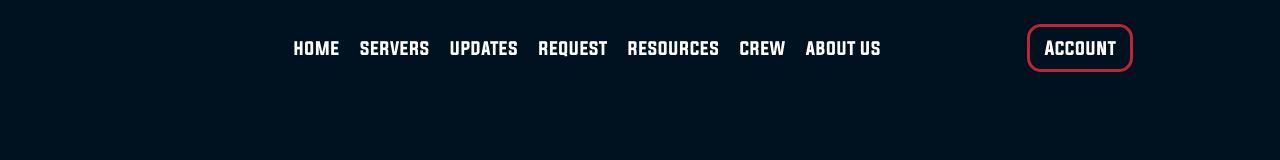
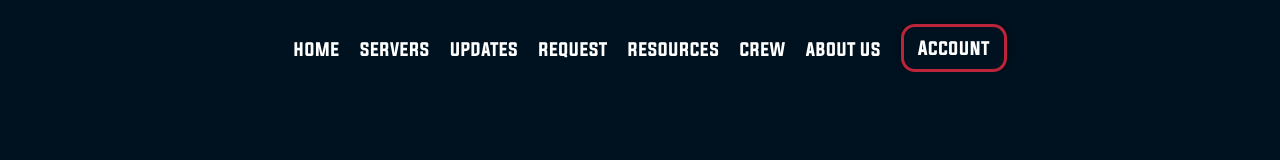
Before and after one commit to Danushka-Madushan/power-of-noobs, a plain HTML site: page index.html in a window 1280 px wide. Shown: the top 160 px of the page. Drawn offline with Linux system fonts and the light colour scheme.

Commit message:
update header.css

```diff
--- a/css/header/header.css
+++ b/css/header/header.css
@@ -1,8 +1,9 @@
 .nav-bar {
     margin-top: 1.5em;
     display: flex;
-    justify-content: space-evenly;
+    justify-content: center;
     align-items: center;
+    gap: 20px;
 }
 
 .nav-item {
@@ -20,6 +21,7 @@
 .nav-content {
     display: flex;
     gap: 20px;
+    height: 20px;
 }
 
 .nav-account {
@@ -44,6 +46,10 @@
     cursor: pointer;
 }
 
+.nav-item:active, .u-name:active  {
+    padding-top: 4px;
+}
+
 .u-name:hover {
     color: var(--fc-red);
 }
```
